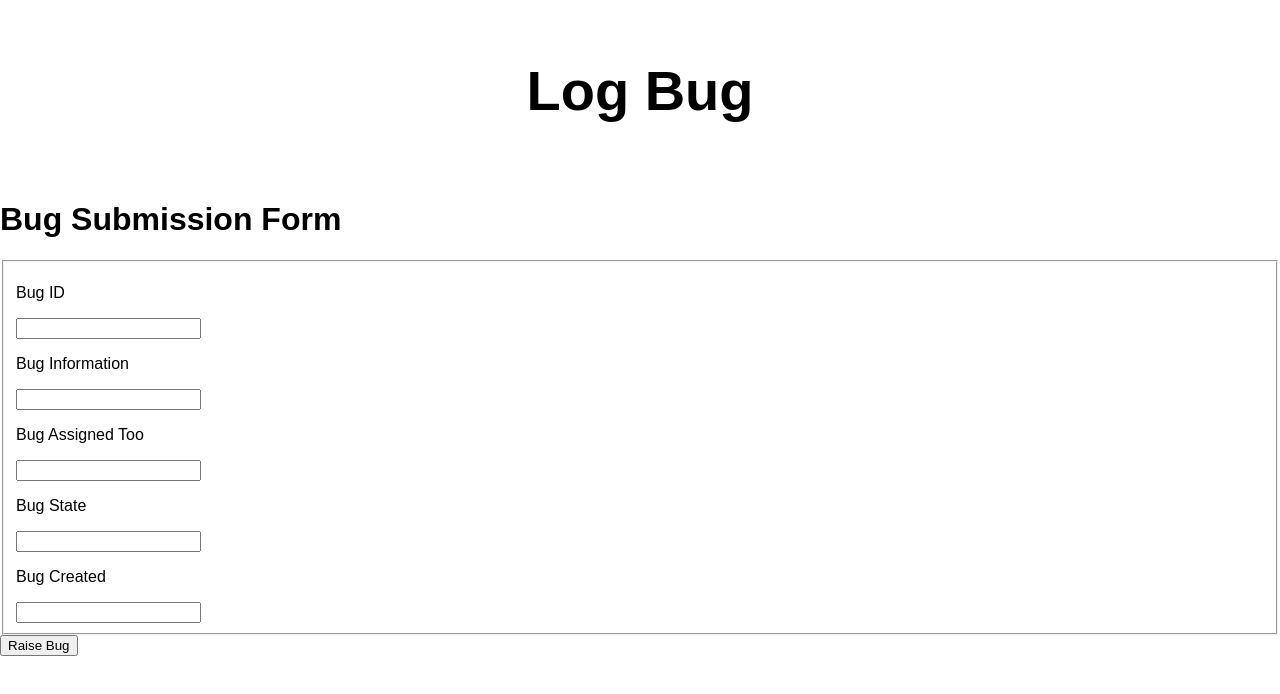
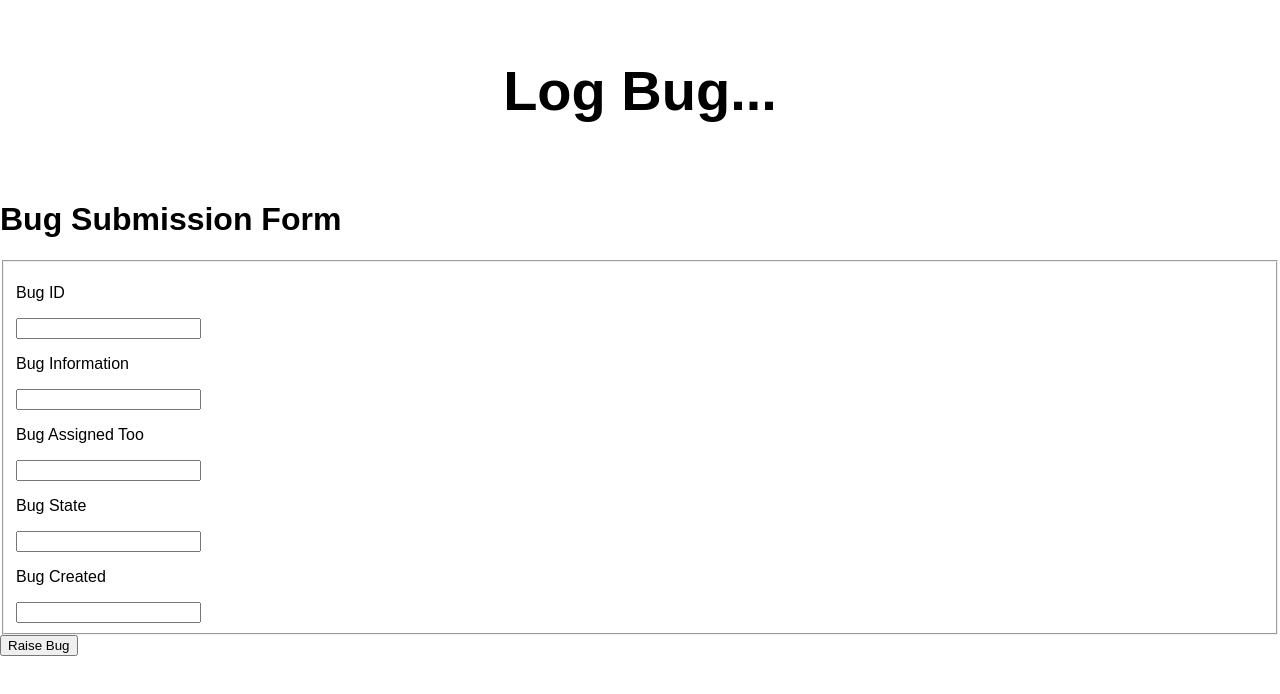
Before and after one commit to venkatasyagamreddy/my-first-static-web-app1, a website: page src/index.html in a window 1280 px wide. Drawn offline with Linux system fonts and the light colour scheme; no server answers.

Commit message:
adding extensions

```diff
--- a/src/index.html
+++ b/src/index.html
@@ -10,7 +10,7 @@
 
 <body>
   <main>
-    <h1>Log Bug</h1>
+    <h1>Log Bug...</h1>
     </main>
     <div className="wrapper">
       <h1>Bug Submission Form</h1>
```
